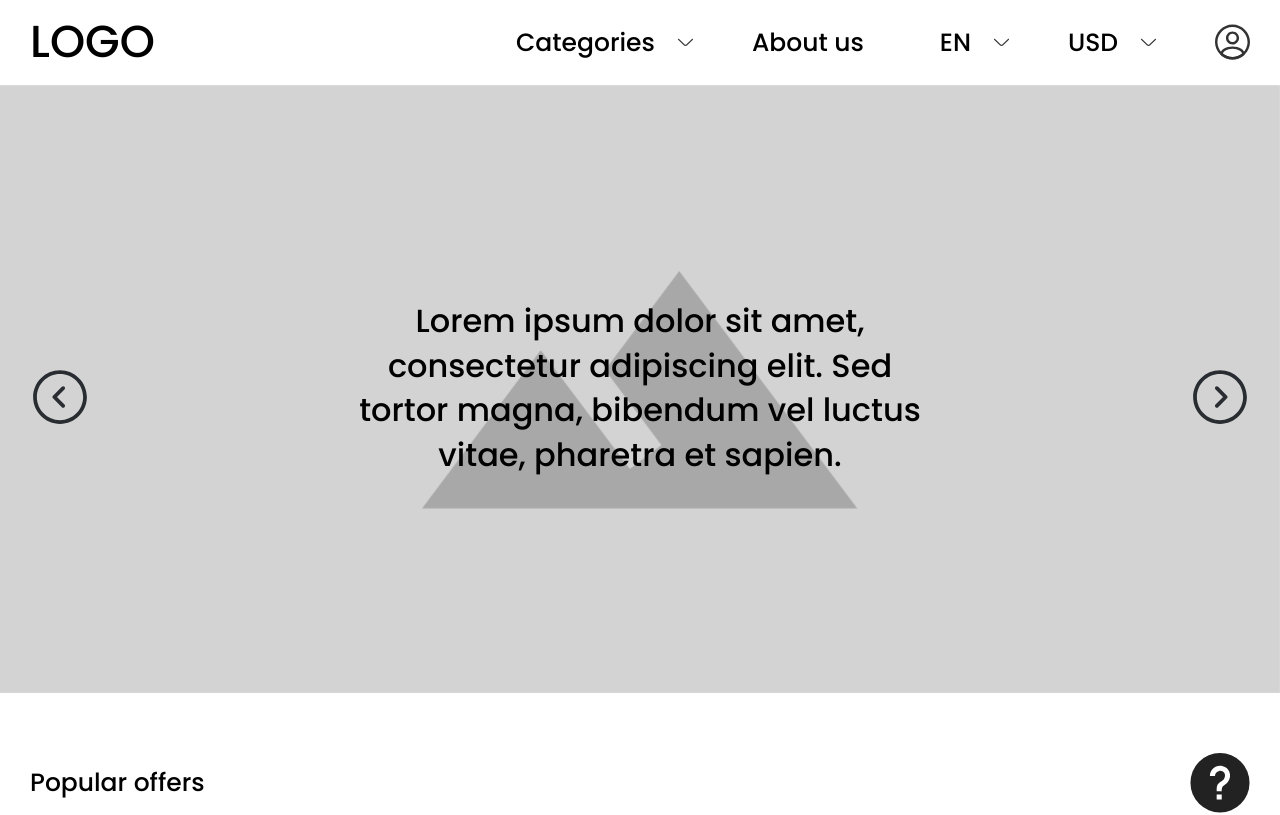
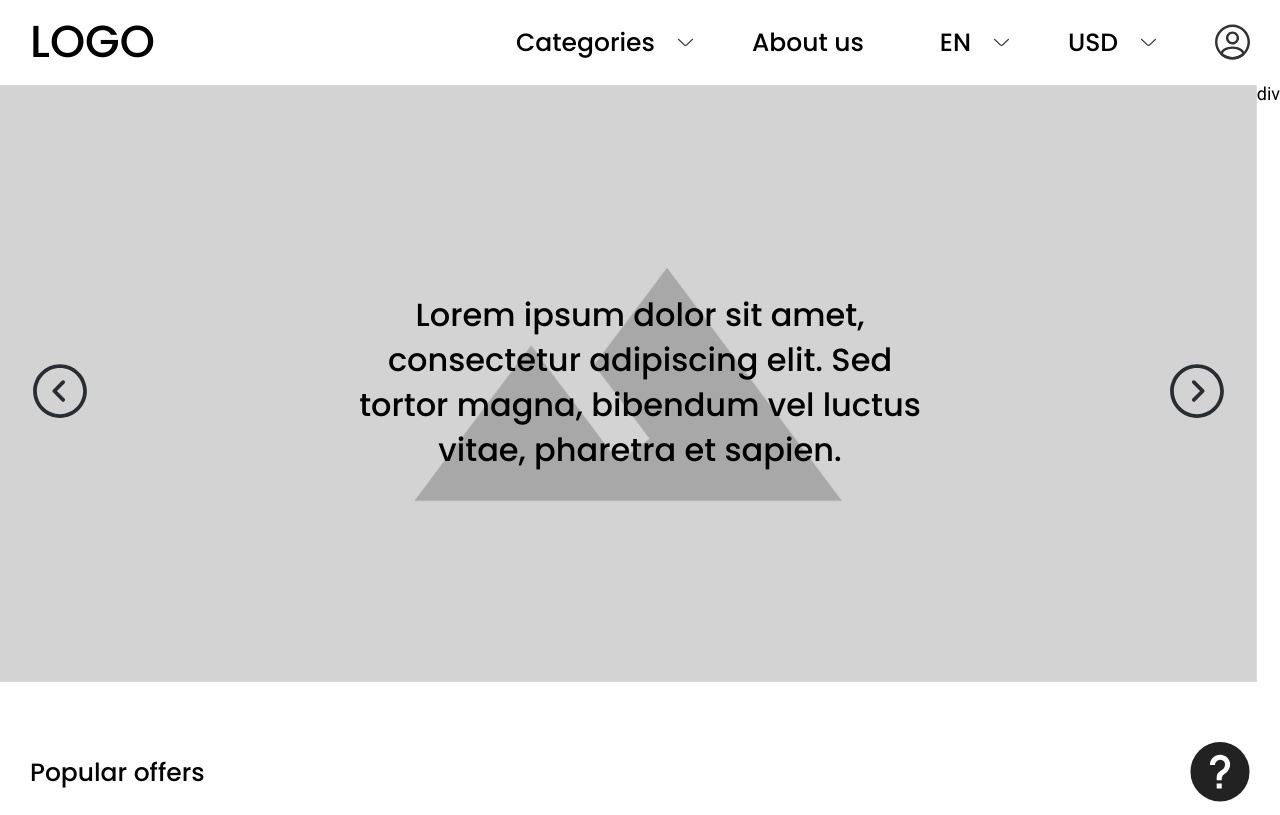
Before and after one commit to vichukin/diplom-project-2024, a React (Vite) app: page / in a window 1280 px wide. Shown: the top 815 px of the page. Built offline with nearby package versions, Linux system fonts and the light colour scheme.

Commit message:
add searchForm

```diff
--- a/src/pages/Home/Home.tsx
+++ b/src/pages/Home/Home.tsx
@@ -13,6 +13,7 @@ import Rectangle2 from "@/assets/images/Rectangle2.png";
 import Rectangle4 from "@/assets/images/Rectangle4.png";
 
 import "./Home.scss";
+import { SearchForm } from "./components/SearchForm/SearchForm";
 import { breakPoints } from "./constants";
 
 export const Home: React.FC = () => {
@@ -30,19 +31,13 @@ export const Home: React.FC = () => {
             slidesPerView={1}
             autoplay={{ delay: 5000 }}
           >
-            <SwiperSlide>
-              <img src={Rectangle2} alt="Main Photo" className="main__img" />
-            </SwiperSlide>
-            <SwiperSlide>
-              <img src={Rectangle2} alt="Main Photo" className="main__img" />
-            </SwiperSlide>
-            <SwiperSlide>
-              <img src={Rectangle2} alt="Main Photo" className="main__img" />
-            </SwiperSlide>
-            <SwiperSlide>
-              <img src={Rectangle2} alt="Main Photo" className="main__img" />
-            </SwiperSlide>
+            {Array.from({ length: 4 }, (_, index) => (
+              <SwiperSlide key={index}>
+                <img src={Rectangle2} alt="Main Photo" className="main__img" />
+              </SwiperSlide>
+            ))}
           </Swiper>
+          <SearchForm />
         </section>
       </div>
       <div className="home__container" style={{ paddingRight: "0px" }}>
--- /dev/null
+++ b/src/pages/Home/components/SearchForm/SearchForm.tsx
@@ -0,0 +1,5 @@
+import "./SearchForm.scss";
+
+export const SearchForm: React.FC = () => {
+  return <div className="search">div</div>;
+};
```
Also changed, not shown: src/pages/Home/components/SearchForm/SearchForm.scss (added).
